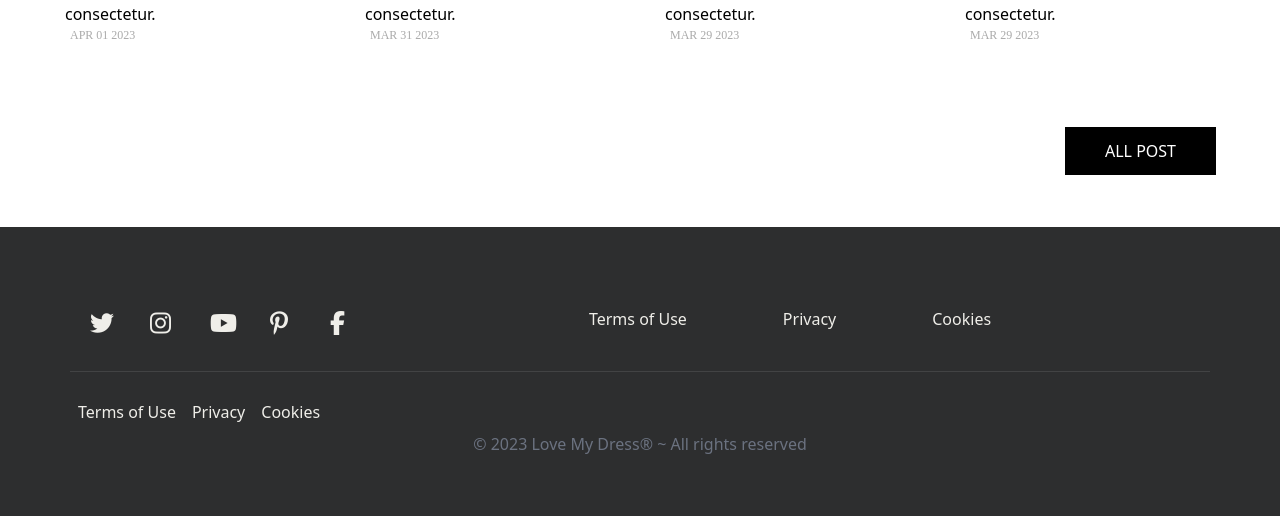
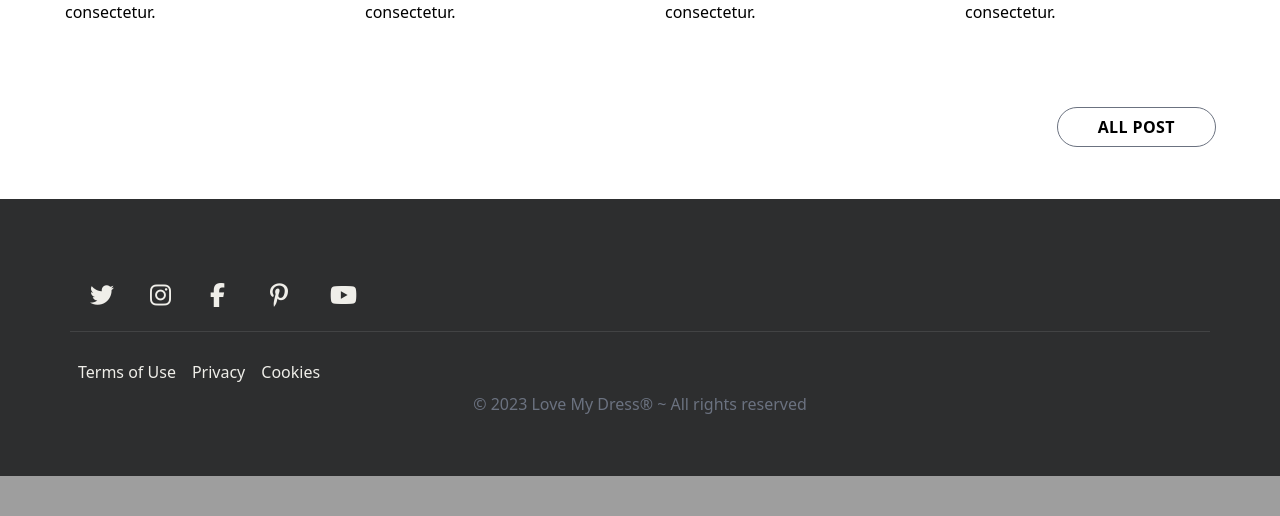
Before and after one commit to FAForhad/lovemydress, a PHP site: page / in a window 1280 px wide. Shown: the part 5963-6479 px from the top of the page. After the commit the page ends 6439 px from the top, so only its background shows below. Run offline with PHP 8.4, Linux system fonts and the light colour scheme; some libraries are stand-ins or nearby versions.

Commit message:
website_updated

```diff
--- a/index.html
+++ b/index.html
@@ -116,16 +116,10 @@
                         <button href="/"
                             class="inline-flex lg:my-0 my-4 hover:bg-black hover:text-white  border border-gray-500 items-center justify-center h-10 px-4 font-md tracking-wide transition rounded-full">
                             Create My Pitch
-                            <svg xmlns="http://www.w3.org/2000/svg" height="20" viewBox="0 96 960 960" width="20">
-                                <path d="m480 864-51-51 201-201H192v-72h438L429 339l51-51 288 288-288 288Z"></path>
-                            </svg>
                         </button>
                         <button href="/"
                             class="inline-flex  hover:bg-black hover:text-white  border border-gray-500 items-center justify-center h-10 px-4 font-md tracking-wide transition  rounded-full">
                             Create My Pitch
-                            <svg xmlns="http://www.w3.org/2000/svg" height="20" viewBox="0 96 960 960" width="20">
-                                <path d="m480 864-51-51 201-201H192v-72h438L429 339l51-51 288 288-288 288Z"></path>
-                            </svg>
                         </button>
                     </div>
                 </div>
@@ -147,7 +141,6 @@
                                 class="attachment-large size-large wp-post-image h-96">
                         </a>
                         <a class="related-cat">Bridal Fashion</a>
-                        <h5>Apr 01 2023</h5>
                     </div>
                     <div class="archive-post slide-in-delay">
                         <a>
@@ -155,7 +148,6 @@
                                 class="attachment-large size-large wp-post-image h-96">
                         </a>
                         <a class="related-cat">Weddings</a>
-                        <h5>Mar 31 2023</h5>
                     </div>
                     <div class="archive-post slide-in-delay">
                         <a>
@@ -163,7 +155,6 @@
                                 class="attachment-large size-large wp-post-image h-96">
                         </a>
                         <a class="related-cat">Bridal Fashion</a>
-                        <h5>Mar 29 2023</h5>
                     </div>
                     <div class="archive-post slide-in-delay">
                         <a>
@@ -171,7 +162,6 @@
                                 class="attachment-large size-large wp-post-image h-96">
                         </a>
                         <a class="related-cat">Bridal Fashion</a>
-                        <h5>Mar 28 2023</h5>
                     </div>
                 </div>
             </div>
@@ -179,15 +169,15 @@
         <!-- bridal fashion end -->
 
         <!-- blog start  -->
-        <div class="hero-post-block px-0 lg:px-12 xl:px-6 lg:my-10 my-0 mb-20 container mx-auto">
+        <div class="hero-post-block px-0 lg:px-12 xl:px-6 lg:my-10 my-0 mb-10 lg:mb-20 container mx-auto">
             <div class="block-wrapper-inner">
                 <div class="post-header home-lead">
                     <div class="header-inner slide-up bg-gray-200">
                         <span class="post-meta uppercase">
-                            <a class="related-cat m-0 lg:mt-0 mt-1">Weddings</a></span><a>
+                            <h2 class="py-4">Weddings</h2>
+                        </span><a>
                             <h1>A Black Tie Wedding at Thirsk Lodge Barns for Serena in Madi Lane Bridal</h1>
                         </a>
-                        <div class="entry-meta">written by <span class="author vcard">Annabel</span></div>
                     </div>
                     <div class="header-images">
                         <div class="land">
@@ -225,7 +215,6 @@
                         <h4>
                             Lorem ipsum dolor sit amet consectetur.
                         </h4>
-                        <h5>Apr 01 2023</h5>
                     </div>
                     <div class="archive-post slide-in-delay">
                         <a>
@@ -236,7 +225,6 @@
                         <h4>
                             Lorem ipsum dolor sit amet consectetur.
                         </h4>
-                        <h5>Mar 31 2023</h5>
                     </div>
                     <div class="archive-post slide-in-delay">
                         <a>
@@ -247,7 +235,6 @@
                         <h4>
                             Lorem ipsum dolor sit amet consectetur.
                         </h4>
-                        <h5>Mar 29 2023</h5>
                     </div>
                     <div class="archive-post slide-in-delay">
                         <a>
@@ -258,19 +245,17 @@
                         <h4>
                             Lorem ipsum dolor sit amet consectetur.
                         </h4>
-                        <h5>Mar 29 2023</h5>
+
                     </div>
 
                 </div>
             </div>
-            <div class="lg:flex container mx-auto justify-end my-12">
+            <div class="lg:flex container mx-auto justify-end my-8 lg:my-12">
                 <div></div>
-                <div>
-                    <button class="px-10 mx-6 py-3 bg-black text-white hover:bg-white hover:text-black ">
-                        ALL POST
-                        <i class="fa-sharp fa-light fa-arrow-right"></i>
-                    </button>
-                </div>
+                <button href="/"
+                    class="inline-flex px-10 lg:mx-6 mx-3 py-3 hover:bg-black hover:text-white  border border-gray-500 items-center justify-center h-10 font-md font-semibold tracking-wide transition rounded-full">
+                    ALL POST
+                </button>
             </div>
         </div>
         <!-- leatest-feature end -->
@@ -290,8 +275,9 @@
                 </div>
                 <div class="lg:px-10 px-7 py-2">
                     <h2 class="lg:text-5xl text-3xl mb-5">Find Your Wedding <br /> Photographer</h2>
-                    <button class="py-2 px-5 bg-gray-500 hover:bg-gray-400 hover:text-gray-900 rounded">Explore all
-                        Photographers
+                    <button href="/"
+                        class="inline-flex px-10 py-3 hover:bg-black hover:text-white  border border-gray-500 items-center justify-center h-10 font-md font-semibold tracking-wide transition rounded-full">
+                        Explore all Photographers
                     </button>
                 </div>
             </div>
@@ -344,8 +330,9 @@
                 </div>
                 <div class="lg:px-10 px-7 py-2">
                     <h2 class="lg:text-5xl text-3xl mb-5">Find Your Wedding <br /> Photographer</h2>
-                    <button class="py-2 px-5 bg-gray-500 hover:bg-gray-400 hover:text-gray-900 rounded">Explore all
-                        Photographers
+                    <button href="/"
+                        class="inline-flex px-10 py-3 hover:bg-black hover:text-white  border border-gray-500 items-center justify-center h-10 font-md font-semibold tracking-wide transition rounded-full">
+                        Explore all Photographers
                     </button>
                 </div>
             </div>
@@ -355,9 +342,7 @@
         <div class="show-posts-block  px-4 py-1">
             <div class="block-wrapper-inner container mx-auto ">
                 <div class="section-header">
-                    <h2></h2>
                     <h2 class="lg:text-6xl md:text-5xl text-4xl my-2 text-center">Latest Features</h2>
-                    <h4></h4>
                     <h4 class="lg:text-2xl md:text-xl text-md text-center">Lorem ipsum dolor sit amet, consectetur
                         adipisicing</h4>
                 </div>
@@ -371,7 +356,6 @@
                         <h4>
                             Lorem ipsum dolor sit amet consectetur.
                         </h4>
-                        <h5>Apr 01 2023</h5>
                     </div>
                     <div class="archive-post slide-in-delay">
                         <a>
@@ -382,7 +366,6 @@
                         <h4>
                             Lorem ipsum dolor sit amet consectetur.
                         </h4>
-                        <h5>Mar 31 2023</h5>
                     </div>
                     <div class="archive-post slide-in-delay">
                         <a>
@@ -393,7 +376,6 @@
                         <h4>
                             Lorem ipsum dolor sit amet consectetur.
                         </h4>
-                        <h5>Mar 29 2023</h5>
                     </div>
                     <div class="archive-post slide-in-delay">
                         <a>
@@ -404,24 +386,21 @@
                         <h4>
                             Lorem ipsum dolor sit amet consectetur.
                         </h4>
-                        <h5>Mar 29 2023</h5>
                     </div>
 
                 </div>
             </div>
-            <div class="lg:flex container mx-auto justify-end my-12">
+            <div class="lg:flex container mx-auto justify-end my-10 lg:my-12">
                 <div></div>
-                <div>
-                    <button class="px-10 mx-6 py-3 bg-black text-white hover:bg-white hover:text-black ">
-                        ALL POST
-                        <i class="fa-sharp fa-light fa-arrow-right"></i>
-                    </button>
-                </div>
+                <button href="/"
+                    class="inline-flex px-10 lg:mx-6 mx-3 py-3 hover:bg-black hover:text-white  border border-gray-500 items-center justify-center h-10 font-md font-semibold tracking-wide transition rounded-full">
+                    ALL POST
+                </button>
             </div>
         </div>
         <!-- leatest-feature end -->
         <!-- footert start -->
-        <footer id="colophon" class="site-footer">
+        <footer id="colophon" class="site-footer ">
             <div class="site-info container mx-auto">
 
                 <div class="footer-column">
@@ -430,9 +409,9 @@
                         <ul class="footer-social mx-auto">
                             <li><a><i class="fab fa-twitter text-2xl"></i></a></li>
                             <li><a><i class="fab fa-instagram text-2xl" aria-hidden="true"></i></a></li>
+                            <li><a><i class="fab fa-facebook-f text-2xl" aria-hidden="true"></i></a></li>
+                            <li><a><i class="fab fa-pinterest-p text-2xl" aria-hidden="true"></i></a></li>
                             <li><a><i class="fab fa-youtube text-2xl" aria-hidden="true"></i></a></li>
-                            <li><a><i class="fab fa-pinterest-p text-2xl" aria-hidden="true"></i></a></li>
-                            <li><a><i class="fab fa-facebook-f text-2xl" aria-hidden="true"></i></a></li>
 
                         </ul>
 
@@ -440,18 +419,9 @@
                 </div>
                 <div class="footer-column">
                     <div class="nav-block">
-                        <div class="menu-mobile-container my-5">
+                        <div class="menu-mobile-container my-4">
                             <ul id="menu-mobile "
                                 class="menu text-center lg:m-auto m-1 lg:flex justify-betweewn item-center">
-                                <div class="px-2 lg:px-12">
-                                    <li>Terms of Use</a></li>
-                                </div>
-                                <div class="px-2 lg:px-12">
-                                    <li>Privacy</a></li>
-                                </div>
-                                <div class="px-2 lg:px-12">
-                                    <li><a>Cookies</a></li>
-                                </div>
                             </ul>
                         </div>
                     </div>
--- a/style.css
+++ b/style.css
@@ -7,7 +7,7 @@
     background: fixed;
     background-size: cover;
     background-repeat: no-repeat;
-background-image: url(https://img.freepik.com/free-psd/mockup-disposable-coffee-cup_53876-65837.jpg?w=1380&t=st=1680614425~exp=1680615025~hmac=5c1a09300861c2cda75963fc3e28fcce5461750fc669d85614ff61f3b4095f98);
+background-image: url(https://i.ibb.co/tP136TQ/mockup-disposable-coffee-cup-53876-65837.jpg);
 }
 
 main {
@@ -264,7 +264,6 @@ main {
 .archive-post a {
     display: block;
     position: relative;
-    border-radius: 4px;
 }
 element.style {
     color: #404040;
@@ -496,7 +495,7 @@ width: 100%;
     margin: 0%;
 }
 .archive-post {
-    padding: 0 12px 15px;
+    padding: 12px 12px 15px;
     width: 50%;
 }
 .archive-post img{
@@ -509,7 +508,6 @@ border-radius: 5px;
 .post-header.home-lead .header-inner {
     width: calc(100% - 40px);
     margin-right: 0;
-    background: #fff;
     z-index: 20;
     padding: 20px 20px 60px;
 }
@@ -599,7 +597,6 @@ border-radius: 5px;
 .site-info{
     padding: 0;
 }
-
 .nav-block .footer-social {
     justify-content: center;
 }
```
